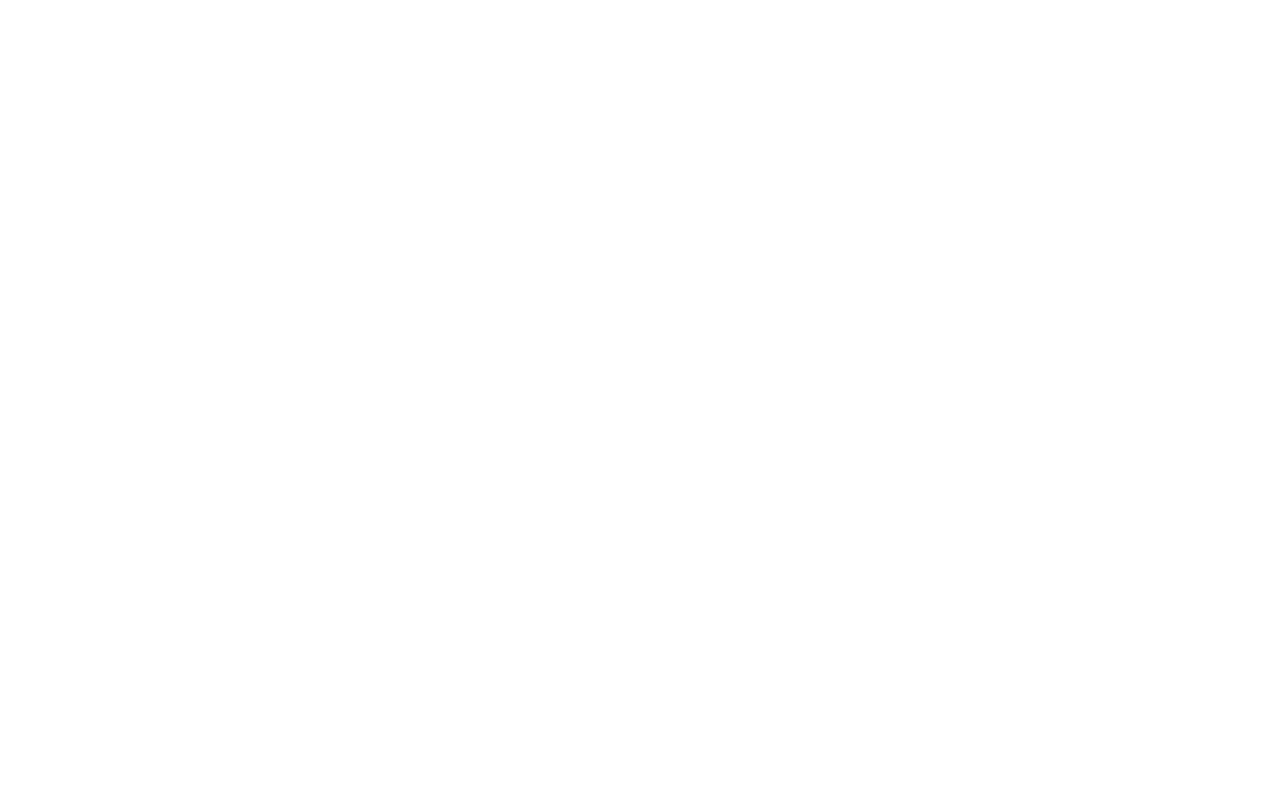
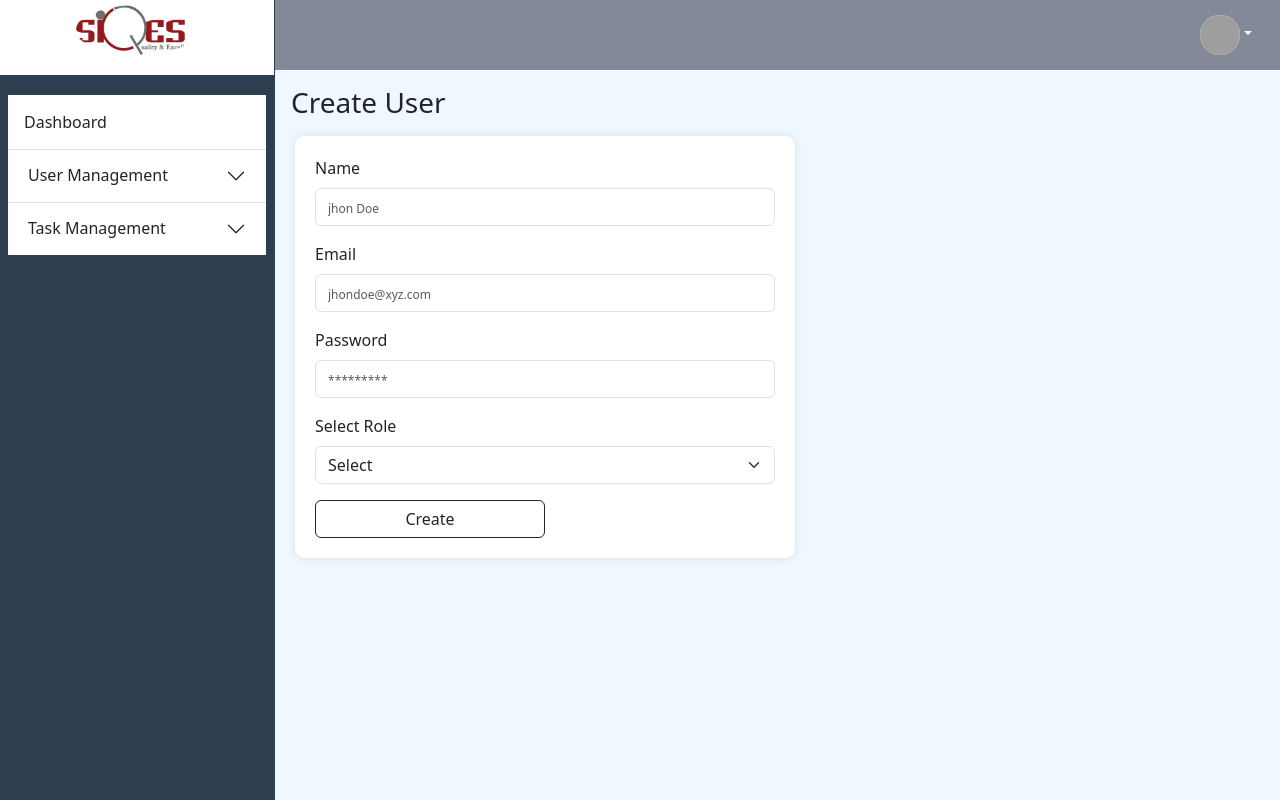
Before and after one commit to dipankarkataki/SIQES_Task_Manager, a React (Vite) app: page /create-user in a window 1280 px wide. Before the commit this address had no page. Built offline with nearby package versions, Linux system fonts and the light colour scheme; sample sign-in values are in the browser's storage; grey boxes are pictures that could not be loaded.

Commit message:
create user done

```diff
--- a/src/App.jsx
+++ b/src/App.jsx
@@ -6,6 +6,7 @@
 import AllUsers from "./pages/UserManagement/AllUsers";
 import AllTasks from "./pages/TaskManagement/AllTasks";
 import Dashboard from "./pages/Dashboard/Dashboard";
+import CreateUser from "./pages/UserManagement/Create/CreateUser";
 
 
 const App = () => {
@@ -21,6 +22,7 @@
             <Route index element={<Dashboard />} />
             <Route path="all-users" element={<AllUsers />} />
             <Route path="all-tasks" element={<AllTasks />} />
+            <Route path="create-user" element={<CreateUser/>} />
           </Route>
         </Route>
       </Routes>
--- a/src/components/Sidebar/Sidebar.jsx
+++ b/src/components/Sidebar/Sidebar.jsx
@@ -21,7 +21,7 @@
           <Accordion.Body>
             <Nav className="flex-column">
               <Nav.Link as={Link} to="/all-users" className="text-dark">All Users</Nav.Link>
-              <Nav.Link href="#" className="text-dark">Create User</Nav.Link>
+              <Nav.Link as={Link} to="/create-user" className="text-dark">Create User</Nav.Link>
             </Nav>
           </Accordion.Body>
         </Accordion.Item>
--- a/src/pages/Dashboard/Dashboard.jsx
+++ b/src/pages/Dashboard/Dashboard.jsx
@@ -36,7 +36,7 @@
     return (
 
         <div className='dashboard-wrapper'>
-            <h2 className='mx-3 my-3'>Dashboard</h2>
+            <h3 className='mx-3 my-3'>Dashboard</h3>
             <div className='card-wrapper'>
                 <CardComponent task_title='Total Tasks' task_count={taskCount.total_tasks} view_link='/all-tasks' />
                 <CardComponent task_title='Pending Tasks' task_count={taskCount.pending_tasks} view_link='/all-tasks' />
--- a/src/pages/Login/Login.jsx
+++ b/src/pages/Login/Login.jsx
@@ -39,7 +39,7 @@
                     <h4 className='brand-name'>Task Management Admin Panel</h4>
                 </div>
                 <div className='form-group mb-3'>
-                    <label htmlFor='username' className='form-label'>Username</label>
+                    <label htmlFor='username' className='form-label'>Email</label>
                     <input type='email' id='email' name="email" value={email} className='form-control' placeholder='jhondoe@xyz.com' onChange={(e) => setEmail(e.target.value)} required />
                 </div>
                 <div className='form-group mb-3'>
--- /dev/null
+++ b/src/pages/UserManagement/Create/CreateUser.jsx
@@ -0,0 +1,68 @@
+import React, { useState } from "react";
+import "./styles.css";
+import API from "../../../services/Api";
+
+const CreateUser = () => {
+
+  const [name, setName] = useState("");
+  const [email, setEmail] = useState("");
+  const [password, setPassword] = useState("");
+  const [role, setRole] = useState("");
+  const [isLoading, setIsLoading] = useState(false);
+
+  const handleCreateUser = async (e) => {
+    e.preventDefault();
+    setIsLoading(true);
+    try{
+      const res = await API.post("/user-management/create-user", { name, email, password, role });
+      if (res.data.success) {
+        alert("User created successfully!");
+        setName("");
+        setEmail("");
+        setPassword("");
+        setRole("");
+      } else {
+        alert(res.data.message || "Failed to create user.");
+      }
+    }catch(err){
+      console.log(err);
+    }finally{
+      setIsLoading(false);
+    }
+  };
+
+  return (
+    <div className="create-user-wrapper">
+      <h3 className="mx-3 my-3">Create User</h3>
+      <div className="form-wrapper">
+        <form className='form' onSubmit={handleCreateUser}>
+          <div className='form-group mb-3'>
+            <label htmlFor='username' className='form-label'>Name</label>
+            <input type='text' id='name' name="name" className='form-control' value={name} placeholder='jhon Doe' onChange={(e) => setName(e.target.value)} required />
+          </div>
+          <div className='form-group mb-3'>
+            <label htmlFor='username' className='form-label'>Email</label>
+            <input type='email' id='email' name="email" className='form-control' value={email} placeholder='jhondoe@xyz.com' onChange={(e) => setEmail(e.target.value)} required />
+          </div>
+          <div className='form-group mb-3'>
+            <label htmlFor='password' className='form-label'>Password</label>
+            <input type='password' id='password' name="password" className='form-control' value={password} placeholder='*********' onChange={(e) => setPassword(e.target.value)} required />
+          </div>
+          <div className="form-group mb-3">
+            <label htmlFor='role' className='form-label'>Select Role</label>
+            <select className="form-select" required value={role} onChange={(e) => setRole(e.target.value)}>
+              <option value="">Select</option>
+              <option value="admin">Admin</option>
+              <option value="user">User</option>
+            </select>
+          </div>
+          <div className='form-btn-wrapper d-grid'>
+            <button type='submit' className='btn btn-outline-dark btn-block' disabled={isLoading}> {isLoading ? 'Please wait...' : 'Create'} </button>
+          </div>
+        </form>
+      </div>
+    </div>
+  );
+};
+
+export default CreateUser;
--- /dev/null
+++ b/src/pages/UserManagement/Create/styles.css
@@ -0,0 +1,10 @@
+.form-wrapper{
+    margin-left:20px;
+    width:400px;
+    background-color: #fff;
+    border-radius: 10px;
+}
+::placeholder{
+    font-size: 12px;
+    color:#757575
+}
```
